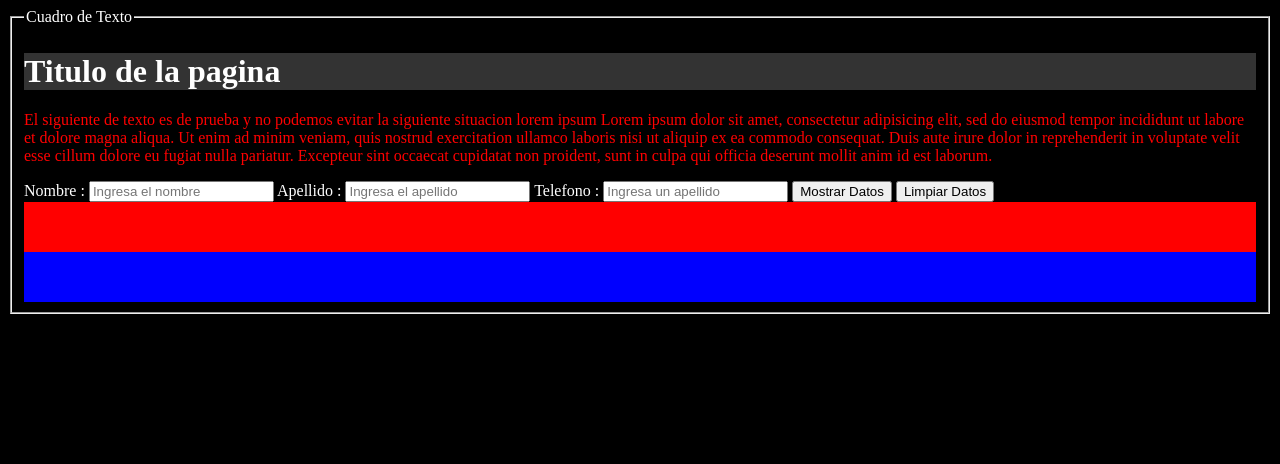
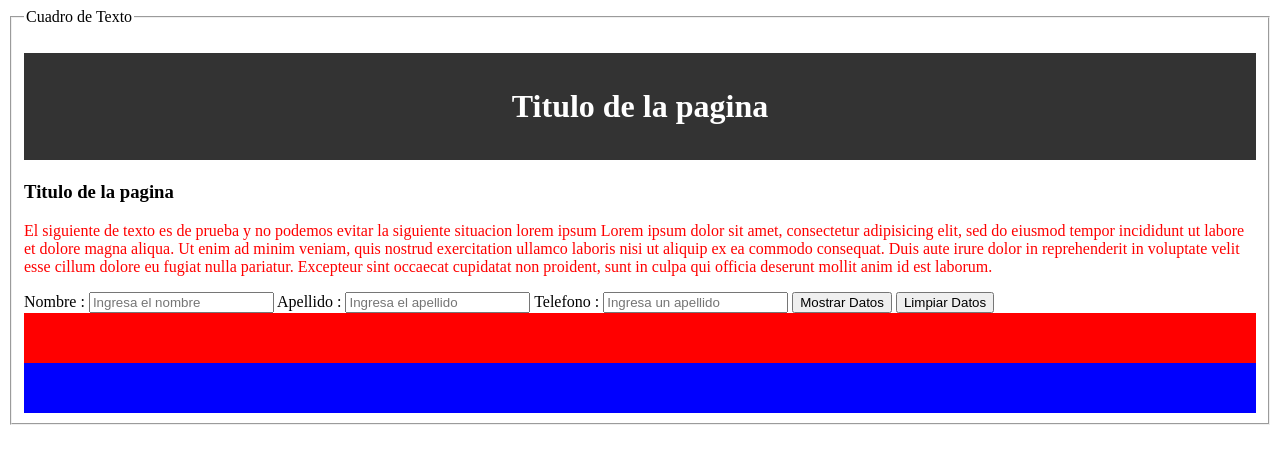
Before and after one commit to renato-ricardo/master, a plain HTML site: page index.html in a window 1280 px wide. Drawn offline with Linux system fonts and the light colour scheme.

Commit message:
Se modifico nuevamente el CSS del archivo principal

```diff
--- a/index.html
+++ b/index.html
@@ -11,6 +11,7 @@
 		<legend>Cuadro de Texto</legend>
 
 	<h1>Titulo de la pagina</h1>
+	<h3>Titulo de la pagina</h3>
 
 	<p>El siguiente de texto es de prueba y no podemos evitar la siguiente situacion
 	lorem ipsum
--- a/style.css
+++ b/style.css
@@ -5,6 +5,8 @@ p{
 h1{
 	background: #333;
 	color: white;
+	text-align: center;
+	padding: 35px;
 }
 
 #demo{
@@ -24,6 +26,10 @@ h1{
 }
 
 body{
-	background: black;
-	color: white;
+	background: white;
+	color: black;
+};
+
+h3{
+	text-align: center;
 }
```
